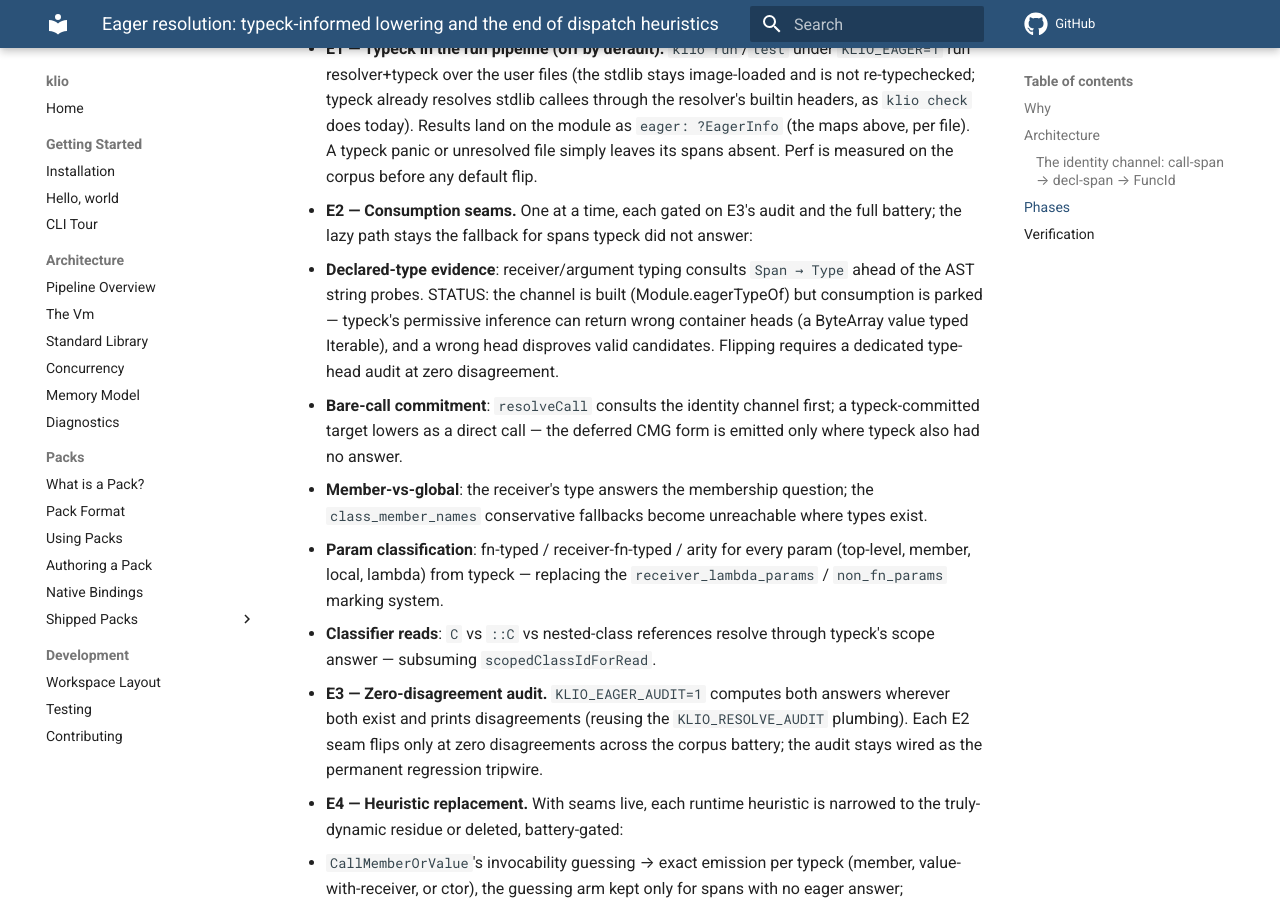
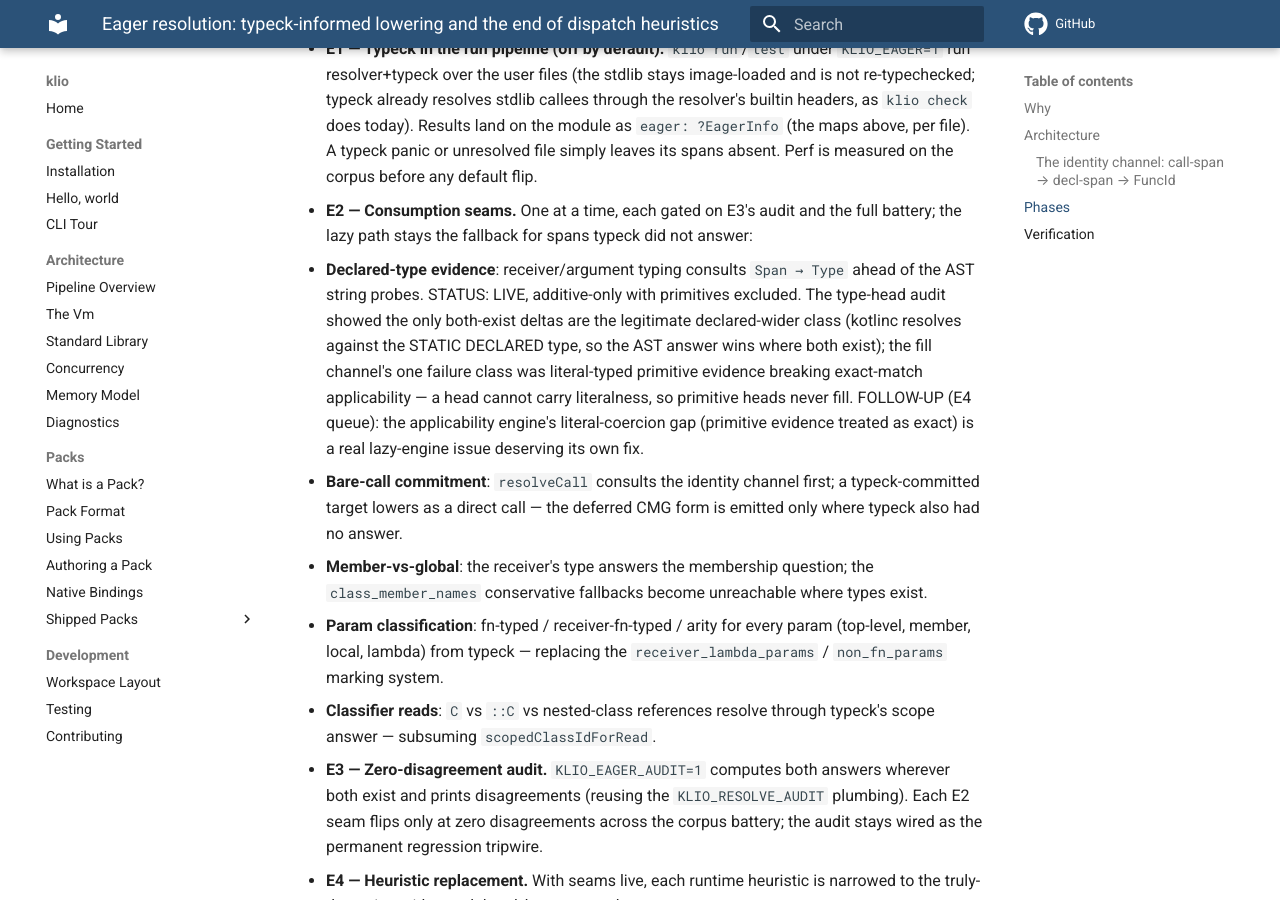
Before and after one commit to DrewCarlson/klio, an MkDocs documentation site: the page built from docs/eager-resolution-plan.md, in a window 1280 px wide and 900 px high, scrolled down 1640 px. Built offline with MkDocs 1.6.1 and Material for MkDocs 9.7.7, drawn with Linux system fonts in a browser that asks for light colours; comment, search, counter and statistics services are not loaded.

Commit message:
evidence: typeck type heads fill unanswered evidence, primitives excluded
The E2.1 seam flips additive-only: typeck's recorded head fills in
where the AST probes have no answer and never overrides them — the
type-head audit's only both-exist deltas are the legitimate
declared-wider-vs-inferred-narrower class, and kotlinc resolves
overloads against the static declared type. The one failing fill class
was literal-typed primitive evidence: the applicability engine treats
primitive evidence as exact, but an Int literal legally fills a
`vararg Byte` slot and a head cannot carry literalness — primitive
heads never fill (the engine's literal-coercion gap is queued in the
plan). Eager-ON stdlib canonical byte-identical, eager-OFF gate green
and byte-identical, StringEncoding recovered 5/5 with fills live.

```diff
--- a/docs/eager-resolution-plan.md
+++ b/docs/eager-resolution-plan.md
@@ -75,11 +75,16 @@ probes (`argDeclTypeRef`, `local_decl_types`, `local_decl_nullable`).
   the full battery; the lazy path stays the fallback for spans typeck did
   not answer:
   1. **Declared-type evidence**: receiver/argument typing consults
-     `Span → Type` ahead of the AST string probes. STATUS: the channel is
-     built (Module.eagerTypeOf) but consumption is parked — typeck's
-     permissive inference can return wrong container heads (a ByteArray
-     value typed Iterable), and a wrong head disproves valid candidates.
-     Flipping requires a dedicated type-head audit at zero disagreement.
+     `Span → Type` ahead of the AST string probes. STATUS: LIVE,
+     additive-only with primitives excluded. The type-head audit showed
+     the only both-exist deltas are the legitimate declared-wider class
+     (kotlinc resolves against the STATIC DECLARED type, so the AST
+     answer wins where both exist); the fill channel's one failure class
+     was literal-typed primitive evidence breaking exact-match
+     applicability — a head cannot carry literalness, so primitive heads
+     never fill. FOLLOW-UP (E4 queue): the applicability engine's
+     literal-coercion gap (primitive evidence treated as exact) is a real
+     lazy-engine issue deserving its own fix.
   2. **Bare-call commitment**: `resolveCall` consults the identity channel
      first; a typeck-committed target lowers as a direct call — the deferred
      CMG form is emitted only where typeck also had no answer.
```
Also changed, not shown: 2 other files.
